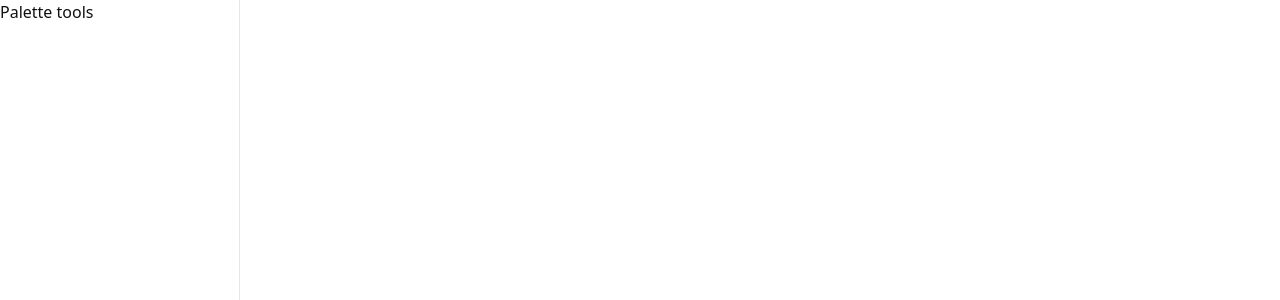
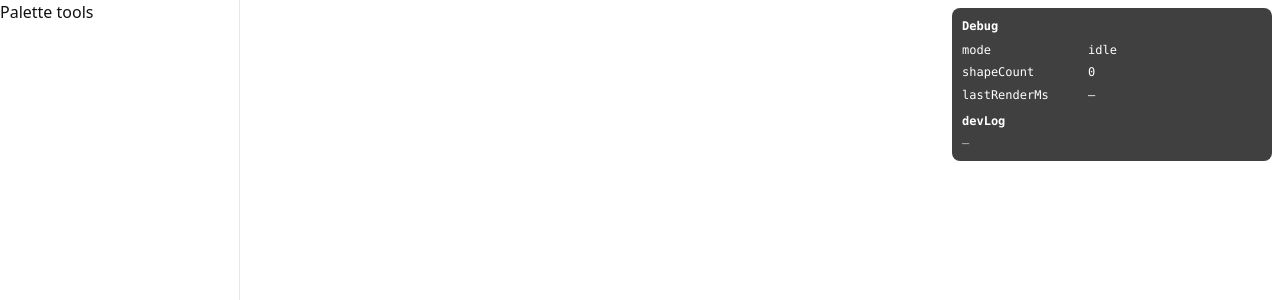
Before and after one commit to mattensor/palette, a React (Vite) app: page / in a window 1280 px wide. Shown: the top 300 px of the page. Built offline with nearby package versions, Linux system fonts and the light colour scheme.

Commit message:
feat: add dev panel with basic metrics

```diff
--- /dev/null
+++ b/src/components/DevPanel/DevPanel.tsx
@@ -0,0 +1,62 @@
+import type { DebugState, Mode } from "@/components/EditorCanvas/types"
+import styles from "./styles.module.css"
+
+export type DebugSnapshot = {
+	mode: Mode
+	debug: DebugState
+}
+
+function formatMs(ms: number | null) {
+	if (ms == null) return "—"
+	return `${ms.toFixed(2)} ms`
+}
+
+export function DevPanel({ snapshot }: { snapshot: DebugSnapshot }) {
+	const { mode, debug } = snapshot
+	const logs = debug.devLog
+	const lastLogs = logs.slice(Math.max(0, logs.length - 12))
+
+	return (
+		<div className={styles.panel}>
+			<div className={styles.title}>Debug</div>
+
+			<div className={styles.grid}>
+				<div>mode</div>
+				<div>{mode.kind}</div>
+
+				<div>shapeCount</div>
+				<div>{debug.metrics.shapeCount}</div>
+
+				<div>lastRenderMs</div>
+				<div>{formatMs(debug.metrics.lastRenderMs)}</div>
+			</div>
+
+			<div className={styles.sectionTitle}>devLog</div>
+
+			<div className={styles.logList}>
+				{lastLogs.length === 0 ? (
+					<div className={styles.empty}>—</div>
+				) : (
+					lastLogs.map((e, idx) => {
+						const prev = idx > 0 ? lastLogs[idx - 1] : null
+						const delta = prev ? e.ts - prev.ts : null
+
+						return (
+							<div key={`${e.ts}-${idx}`} className={styles.logItem}>
+								<div className={styles.logMeta}>
+									<span className={styles.logTs}>{e.ts.toFixed(1)}</span>{" "}
+									{delta != null && (
+										<span className={styles.logDelta}>
+											(+{delta.toFixed(1)}ms)
+										</span>
+									)}
+								</div>
+								<div className={styles.logName}>{e.name}</div>
+							</div>
+						)
+					})
+				)}
+			</div>
+		</div>
+	)
+}
--- /dev/null
+++ b/src/components/DevPanel/index.ts
@@ -0,0 +1 @@
+export * from "./DevPanel"
--- /dev/null
+++ b/src/components/DevPanel/styles.module.css
@@ -0,0 +1,64 @@
+.panel {
+	position: absolute;
+	top: 8px;
+	right: 8px;
+	width: 320px;
+
+	font-family: ui-monospace, SFMono-Regular, Menlo, monospace;
+	font-size: 12px;
+	line-height: 1.35;
+
+	background: rgba(0, 0, 0, 0.75);
+	color: white;
+
+	padding: 10px;
+	border-radius: 8px;
+
+	pointer-events: auto;
+}
+
+.title {
+	font-weight: 700;
+	margin-bottom: 8px;
+}
+
+.grid {
+	display: grid;
+	grid-template-columns: 120px 1fr;
+	gap: 6px;
+}
+
+.sectionTitle {
+	margin-top: 10px;
+	font-weight: 700;
+}
+
+.logList {
+	margin-top: 6px;
+	max-height: 180px;
+	overflow: auto;
+}
+
+.empty {
+	opacity: 0.7;
+}
+
+.logItem {
+	margin-bottom: 6px;
+}
+
+.logMeta {
+	/* container for ts + delta */
+}
+
+.logTs {
+	opacity: 0.7;
+}
+
+.logDelta {
+	opacity: 0.6;
+}
+
+.logName {
+	font-weight: 600;
+}
--- a/src/components/EditorCanvas/EditorCanvas.tsx
+++ b/src/components/EditorCanvas/EditorCanvas.tsx
@@ -1,6 +1,7 @@
 import type { PointerEvent } from "react"
-import { useEffect, useRef } from "react"
+import { useEffect, useRef, useState } from "react"
 import { CanvasArea } from "@/components/CanvasArea"
+import { type DebugSnapshot, DevPanel } from "@/components/DevPanel"
 import { normalisePointerEvent } from "./helpers/normalisePointerEvent"
 import { createInitialState, reducer } from "./reducer"
 import { render } from "./render"
@@ -15,6 +16,24 @@ export function EditorCanvas() {
 	const frameScheduledRef = useRef(false)
 
 	const editorStateRef = useRef(createInitialState())
+
+	const [debugSnapshot, setDebugSnapshot] = useState<DebugSnapshot>(() => ({
+		mode: editorStateRef.current.session.mode,
+		debug: editorStateRef.current.debug,
+	}))
+
+	useEffect(() => {
+		const id = window.setInterval(() => {
+			const s = editorStateRef.current
+			// Shallow snapshot is enough since you're replacing state in the reducer.
+			setDebugSnapshot({
+				mode: s.session.mode,
+				debug: s.debug,
+			})
+		}, 100) // 10 fps
+
+		return () => window.clearInterval(id)
+	}, [])
 
 	useEffect(() => {
 		const host = hostRef.current
@@ -55,9 +74,15 @@ export function EditorCanvas() {
 			editorStateRef.current = reducer(prev, event)
 		}
 
-		if (canvasRef.current) {
-			render(canvasRef.current, editorStateRef.current)
-		}
+		const canvas = canvasRef.current
+		if (canvas == null) return
+
+		const before = performance.now()
+		render(canvas, editorStateRef.current)
+		const after = performance.now()
+
+		// mutate in place to avoid updating editor state every frame
+		editorStateRef.current.debug.metrics.lastRenderMs = after - before
 	}
 
 	function scheduleFrame() {
@@ -117,6 +142,7 @@ export function EditorCanvas() {
 				onPointerUp={handlePointerUp}
 				onPointerCancel={handlePointerCancel}
 			/>
+			<DevPanel snapshot={debugSnapshot} />
 		</div>
 	)
 }
--- a/src/components/EditorCanvas/reducer/reducer.ts
+++ b/src/components/EditorCanvas/reducer/reducer.ts
@@ -1,6 +1,7 @@
 import { createShapeId } from "@/components/EditorCanvas/helpers/createShapeId"
 import { normaliseRect } from "@/components/EditorCanvas/helpers/normaliseRect"
 import type {
+	DevLogEvent,
 	EditorEvent,
 	EditorEventType,
 	EditorState,
@@ -10,6 +11,30 @@ type EditorReducerHandler = (
 	prev: EditorState,
 	event: EditorEvent,
 ) => EditorState
+
+const DEVLOG_MAX = 200
+
+function pushDevLog(prev: EditorState, entry: DevLogEvent): EditorState {
+	const next = [...prev.debug.devLog, entry]
+	const capped =
+		next.length > DEVLOG_MAX ? next.slice(next.length - DEVLOG_MAX) : next
+
+	return {
+		...prev,
+		debug: {
+			...prev.debug,
+			devLog: capped,
+		},
+	}
+}
+
+function log(prev: EditorState, name: string, data?: unknown): EditorState {
+	return pushDevLog(prev, {
+		ts: performance.now(),
+		name,
+		data,
+	})
+}
 
 export function createInitialState(): EditorState {
 	return {
@@ -21,7 +46,7 @@ export function createInitialState(): EditorState {
 		},
 		debug: {
 			metrics: {
-				lastFrameMs: null,
+				lastRenderMs: null,
 				shapeCount: 0,
 			},
 			devLog: [],
@@ -30,7 +55,9 @@ export function createInitialState(): EditorState {
 }
 
 function POINTER_DOWN(prev: EditorState, event: EditorEvent): EditorState {
-	return {
+	if (prev.session.mode.kind !== "idle") return prev
+
+	let next: EditorState = {
 		...prev,
 		session: {
 			...prev.session,
@@ -42,12 +69,21 @@ function POINTER_DOWN(prev: EditorState, event: EditorEvent): EditorState {
 			},
 		},
 	}
+
+	next = log(next, "pointer/down", {
+		pointerId: event.pointerId,
+		pos: event.position,
+	})
+	next = log(next, "mode/change", { from: "idle", to: "dragging" })
+
+	return next
 }
 
 function POINTER_MOVE(prev: EditorState, event: EditorEvent): EditorState {
 	if (prev.session.mode.kind !== "dragging") return prev
 	if (prev.session.mode.id !== event.pointerId) return prev
 
+	// No logging here (too noisy)
 	return {
 		...prev,
 		session: {
@@ -72,7 +108,7 @@ function POINTER_UP(prev: EditorState, event: EditorEvent): EditorState {
 	const shapes = new Map(prev.doc.shapes)
 	shapes.set(rect.id, rect)
 
-	return {
+	let next: EditorState = {
 		...prev,
 		doc: {
 			...prev.doc,
@@ -82,17 +118,49 @@ function POINTER_UP(prev: EditorState, event: EditorEvent): EditorState {
 			...prev.session,
 			mode: { kind: "idle" },
 		},
+		debug: {
+			...prev.debug,
+			metrics: {
+				...prev.debug.metrics,
+				shapeCount: shapes.size,
+			},
+		},
 	}
+
+	next = log(next, "pointer/up", {
+		pointerId: event.pointerId,
+		pos: event.position,
+	})
+	next = log(next, "shape/commit", {
+		id: rect.id,
+		x: rect.x,
+		y: rect.y,
+		width: rect.width,
+		height: rect.height,
+	})
+	next = log(next, "mode/change", { from: "dragging", to: "idle" })
+
+	return next
 }
 
-function POINTER_CANCEL(prev: EditorState, _event: EditorEvent): EditorState {
-	return {
+function POINTER_CANCEL(prev: EditorState, event: EditorEvent): EditorState {
+	const from = prev.session.mode.kind
+
+	let next: EditorState = {
 		...prev,
 		session: {
 			...prev.session,
 			mode: { kind: "idle" },
 		},
 	}
+
+	next = log(next, "pointer/cancel", {
+		pointerId: event.pointerId,
+		pos: event.position,
+	})
+	if (from !== "idle") next = log(next, "mode/change", { from, to: "idle" })
+
+	return next
 }
 
 const handlers: Record<EditorEventType, EditorReducerHandler> = {
--- a/src/components/EditorCanvas/types.ts
+++ b/src/components/EditorCanvas/types.ts
@@ -29,7 +29,7 @@ export type EditorEvent =
 export type EditorEventType = EditorEvent["type"]
 
 export type Metrics = {
-	lastFrameMs: number | null
+	lastRenderMs: number | null
 	shapeCount: number
 }
 
```
